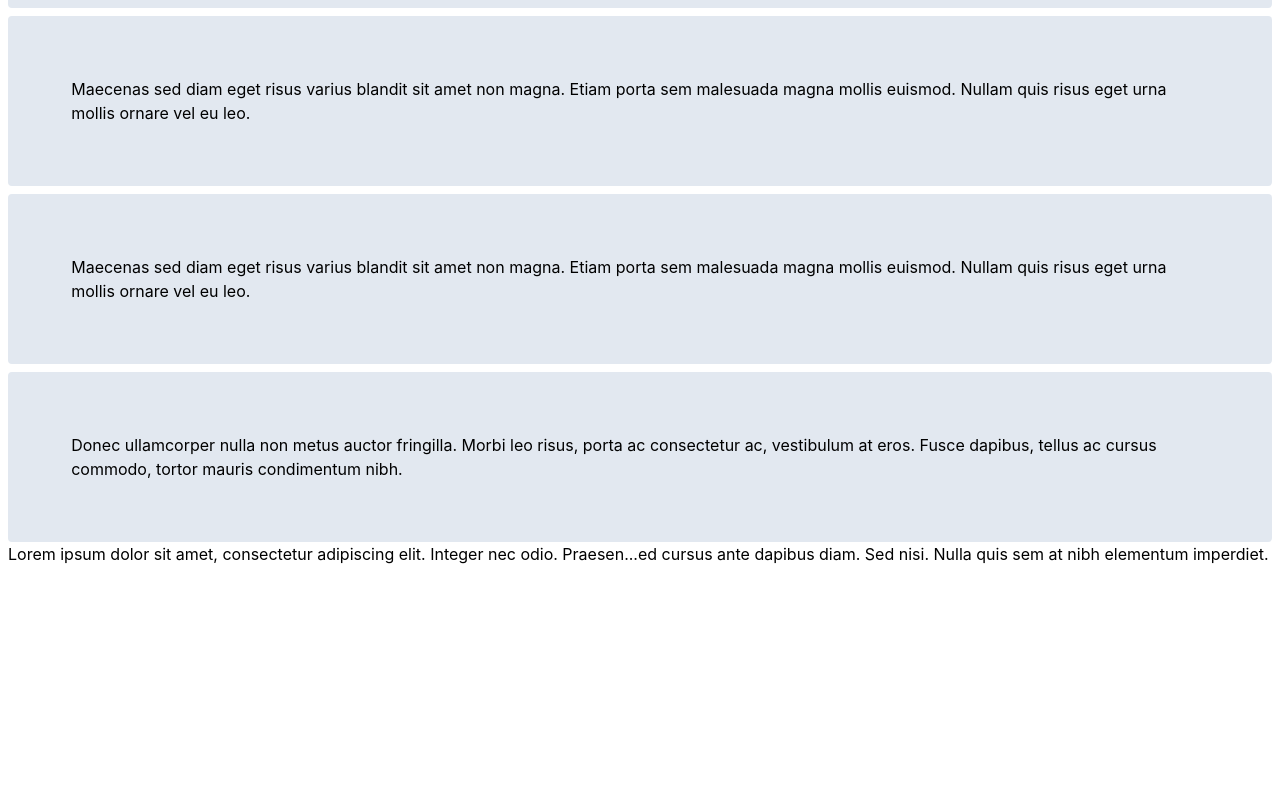
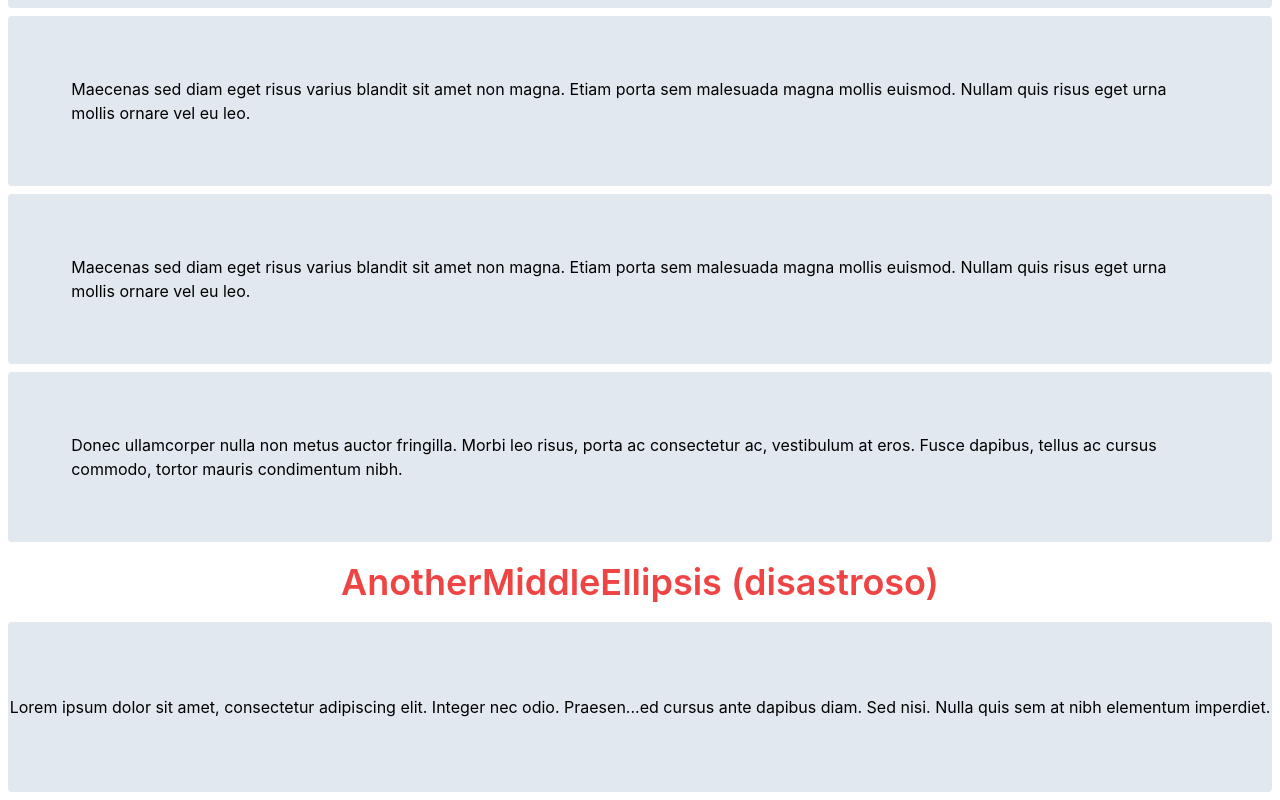
Before and after one commit to LucaRanieri96/test, a React (Create React App) app: page / in a window 1280 px wide. Shown: the part 704-1504 px from the top of the page. Before the commit the page ends 1398 px from the top, so only its background shows below. Built offline with nearby package versions, Linux system fonts and the light colour scheme.

Commit message:
test 2 failure

```diff
--- a/src/App.js
+++ b/src/App.js
@@ -28,7 +28,8 @@ function App() {
             </div>
           ))}
         </div>
-        <div className='w-[100%] h-36'>
+        <div className='text-red-500 text-center text-4xl font-semibold w-full my-5'>AnotherMiddleEllipsis (disastroso)</div>
+        <div className='w-[100%] h-[170px] bg-slate-200 rounded'>
           <AnotherMiddleEllipsis text={item2}></AnotherMiddleEllipsis>
         </div>
       </div>
--- a/src/components/AnotherMiddleEllipsis.js
+++ b/src/components/AnotherMiddleEllipsis.js
@@ -1,9 +1,9 @@
-import React, { useEffect, useRef } from 'react';
+import React, { useEffect, useRef, useState } from 'react';
 import './style.css';
 
 const AnotherMiddleEllipsis = ({ text }) => {
   const containerRef = useRef(null);
-  const [displayText, setDisplayText] = React.useState(text);
+  const [displayText, setDisplayText] = useState(text);
 
   useEffect(() => {
     function cropMiddle(target, text) {
@@ -84,9 +84,20 @@ const AnotherMiddleEllipsis = ({ text }) => {
       sliceIfNotFitting();
     }
 
-    if (containerRef.current) {
+    function handleResize() {
       cropMiddle(containerRef.current, text);
     }
+
+    // Initial crop
+    cropMiddle(containerRef.current, text);
+
+    // Add resize event listener
+    window.addEventListener('resize', handleResize);
+
+    return () => {
+      // Clean up resize event listener
+      window.removeEventListener('resize', handleResize);
+    };
   }, [text]);
 
   return <div ref={containerRef} className="ellipsis-container">{displayText}</div>;
--- a/src/components/style.css
+++ b/src/components/style.css
@@ -5,6 +5,7 @@
     white-space: pre-wrap;
     word-wrap: break-word;
     display: flex;
-    justify-content: start;
+    align-items: center;
+    justify-content: center;
     box-sizing: border-box;
   }
```
